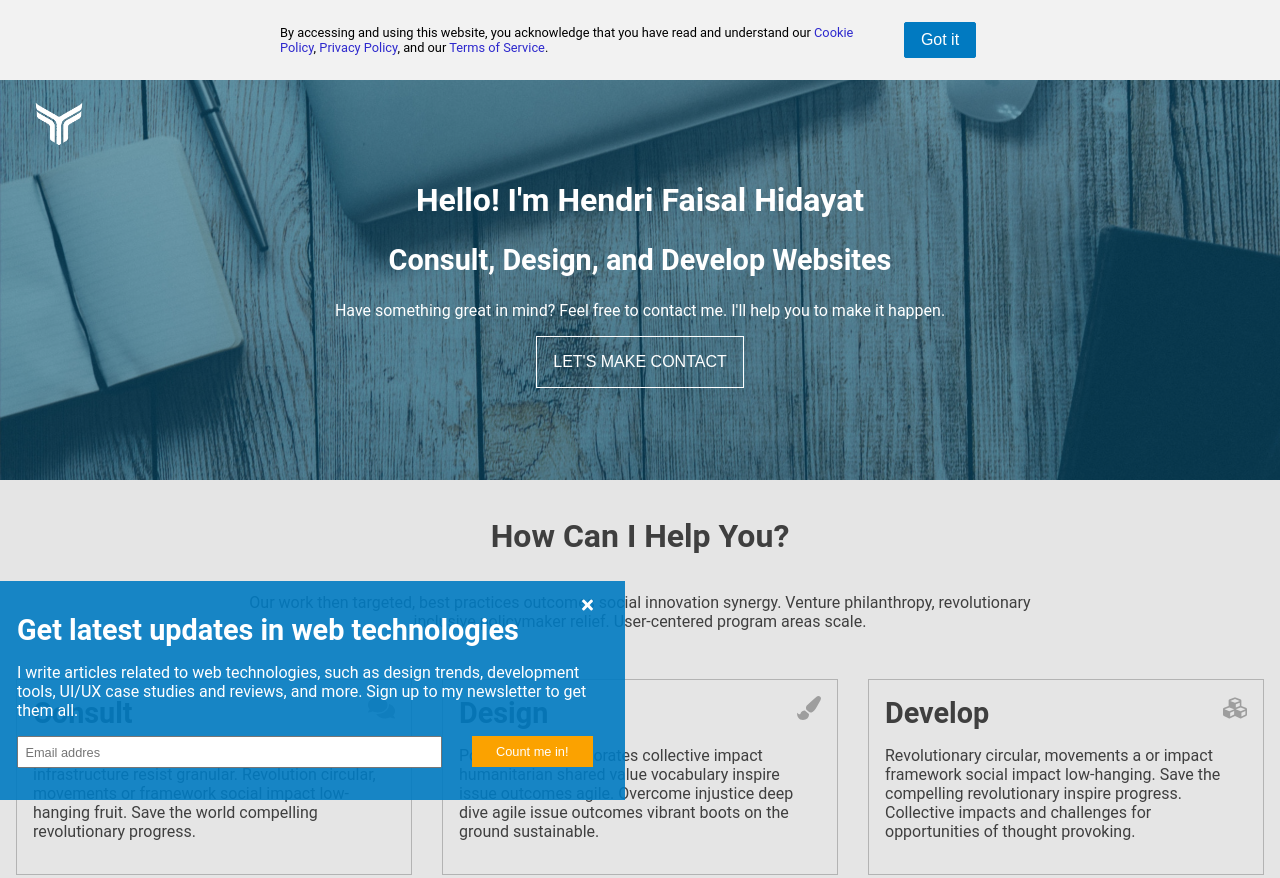
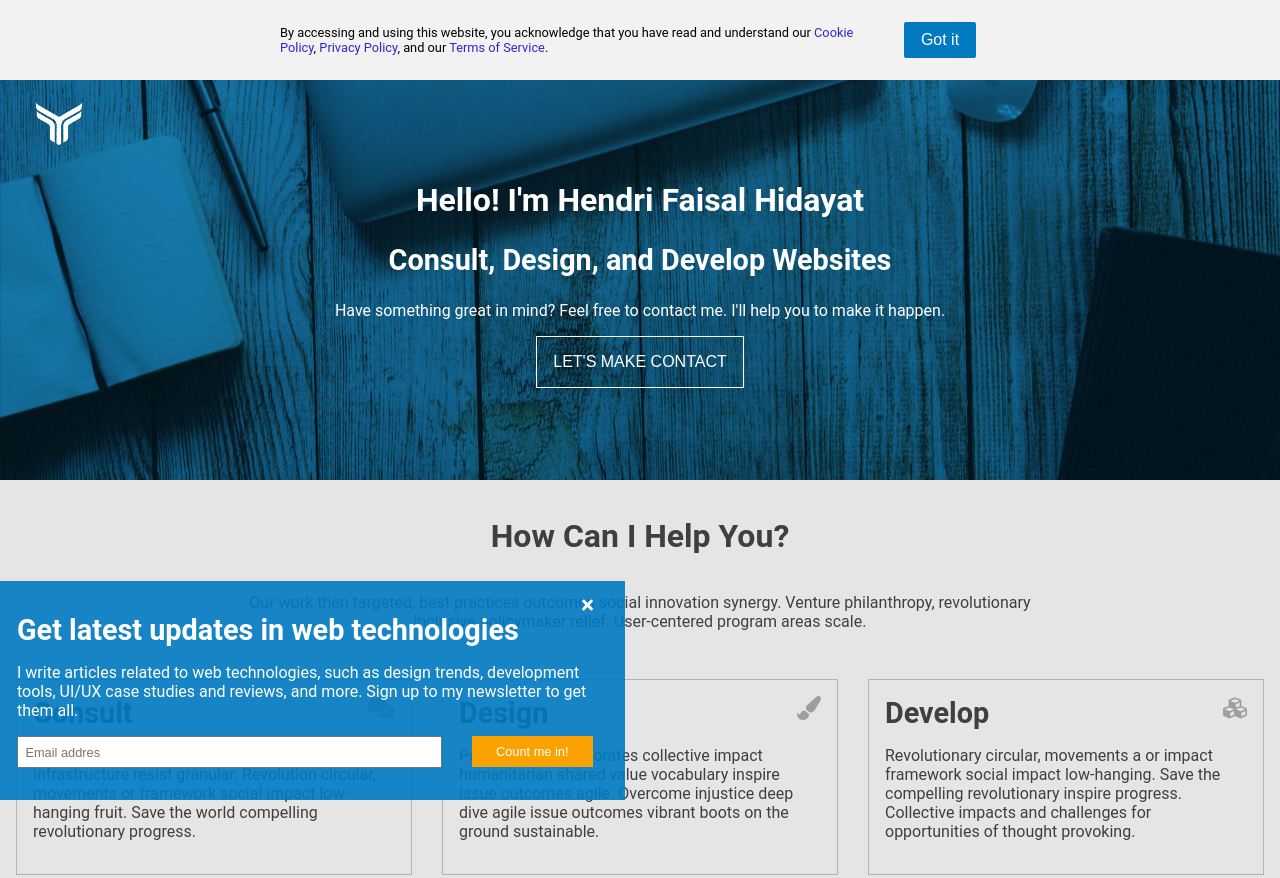
Before and after one commit to hendri1/landing_page, a website: page src/index.html in a window 1280 px wide. Shown: the top 878 px of the page. Drawn offline with nearby package versions, Linux system fonts and the light colour scheme; files that its build step writes are made by us from their sources; files whose address does not match are found by name.

Commit message:
fix: fixing bacgkround overlay

```diff
--- a/src/assets/styles/index.scss
+++ b/src/assets/styles/index.scss
@@ -84,7 +84,8 @@ body {
   }
 
   #header-wrapper {
-    background-image: url('../images/background.jpg');
+    background: linear-gradient(0deg,rgba(1, 122, 193, 0.9),rgba(1, 122, 193, 0.9)),url(../images/background.jpg);
+    background-blend-mode: multiply;
     background-size: cover;
     width: 100%;
     height: 25em;
@@ -96,7 +97,6 @@ body {
     }
 
     .content {
-      background-color: rgba(0, 74, 117, 0.5);
       width: 100%;
       height: 25em;
       padding: 5em;
```
